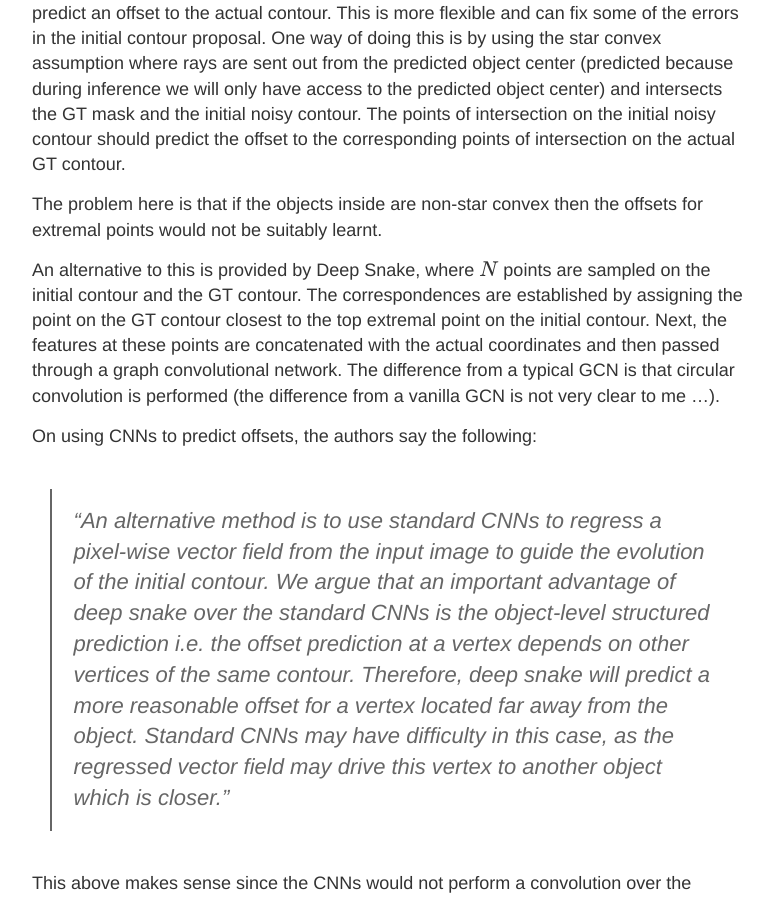
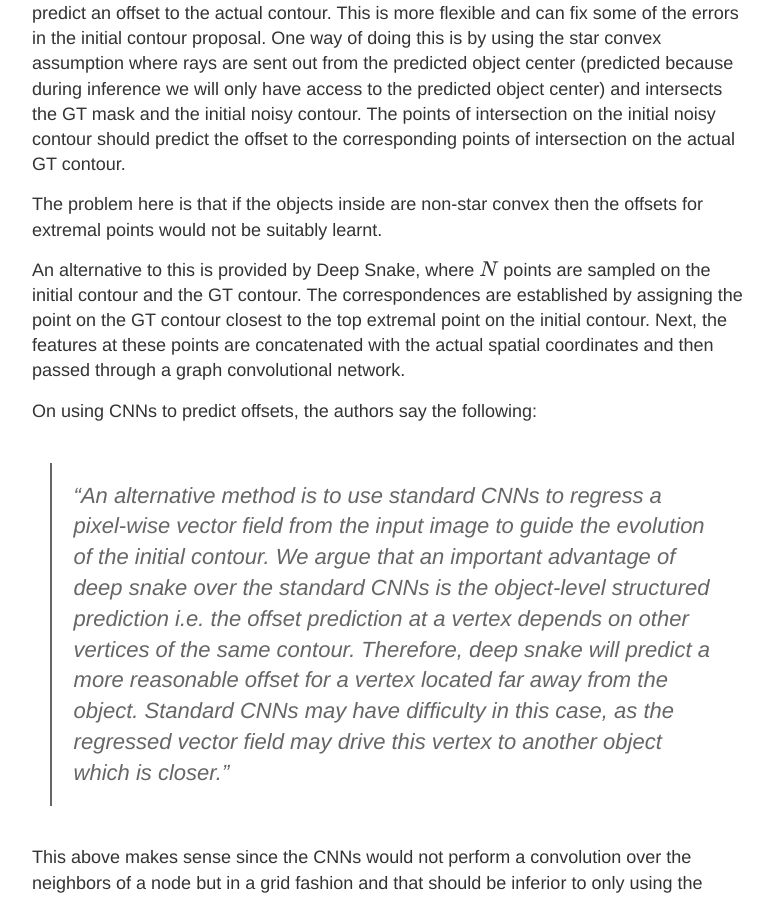
Before and after one commit to lmanan/lmanan.github.io, a Jekyll site: the page built from _posts/2021-04-30-Deep-Snake-for-Real-Time-Instance-Segmentation.md, in a window 1280 px wide and 900 px high, scrolled down 766 px. Shown: the whole window, without its empty margins (248-1021 px from the left). Built offline with Jekyll 4.4.1, drawn with Linux system fonts in a browser that asks for light colours; formulas are drawn with MathJax 3; a script that is not in the unit is left out.

Commit message:
update post

```diff
--- a/_posts/2021-04-30-Deep-Snake-for-Real-Time-Instance-Segmentation.md
+++ b/_posts/2021-04-30-Deep-Snake-for-Real-Time-Instance-Segmentation.md
@@ -18,12 +18,10 @@ One way of doing this is by using the star convex assumption where rays are sent
 
 The problem here is that if the objects inside are non-star convex then the offsets for extremal points would not be suitably learnt.
 
-An alternative to this is provided by Deep Snake, where $N$ points are sampled on the initial contour and the GT contour. The correspondences are established by assigning the point on the GT contour closest to the top extremal point on the initial contour. Next, the features at these points are concatenated with the actual coordinates and then passed through a graph convolutional network. The difference from a typical GCN is that
-circular convolution is performed (the difference from a vanilla GCN is not very clear to me ...).
+An alternative to this is provided by Deep Snake, where $N$ points are sampled on the initial contour and the GT contour. The correspondences are established by assigning the point on the GT contour closest to the top extremal point on the initial contour. Next, the features at these points are concatenated with the actual spatial coordinates and then passed through a graph convolutional network.
 
 On using CNNs to predict offsets, the authors say the following:
 
 >"An alternative method is to use standard CNNs to regress a pixel-wise vector field from the input image to guide the evolution of the initial contour. We argue that an important advantage of deep snake over the standard CNNs is the object-level structured prediction i.e. the offset prediction at a vertex depends on other vertices of the same contour. Therefore, deep snake will predict a more reasonable offset for a vertex located far away from the object. Standard CNNs may have difficulty in this case, as the regressed vector field may drive this vertex to another object which is closer."
 
-
 This above makes sense since the CNNs would not perform a convolution over the neighbors of a node but in a grid fashion and that should be inferior to only using the nodes on a contour.
```
